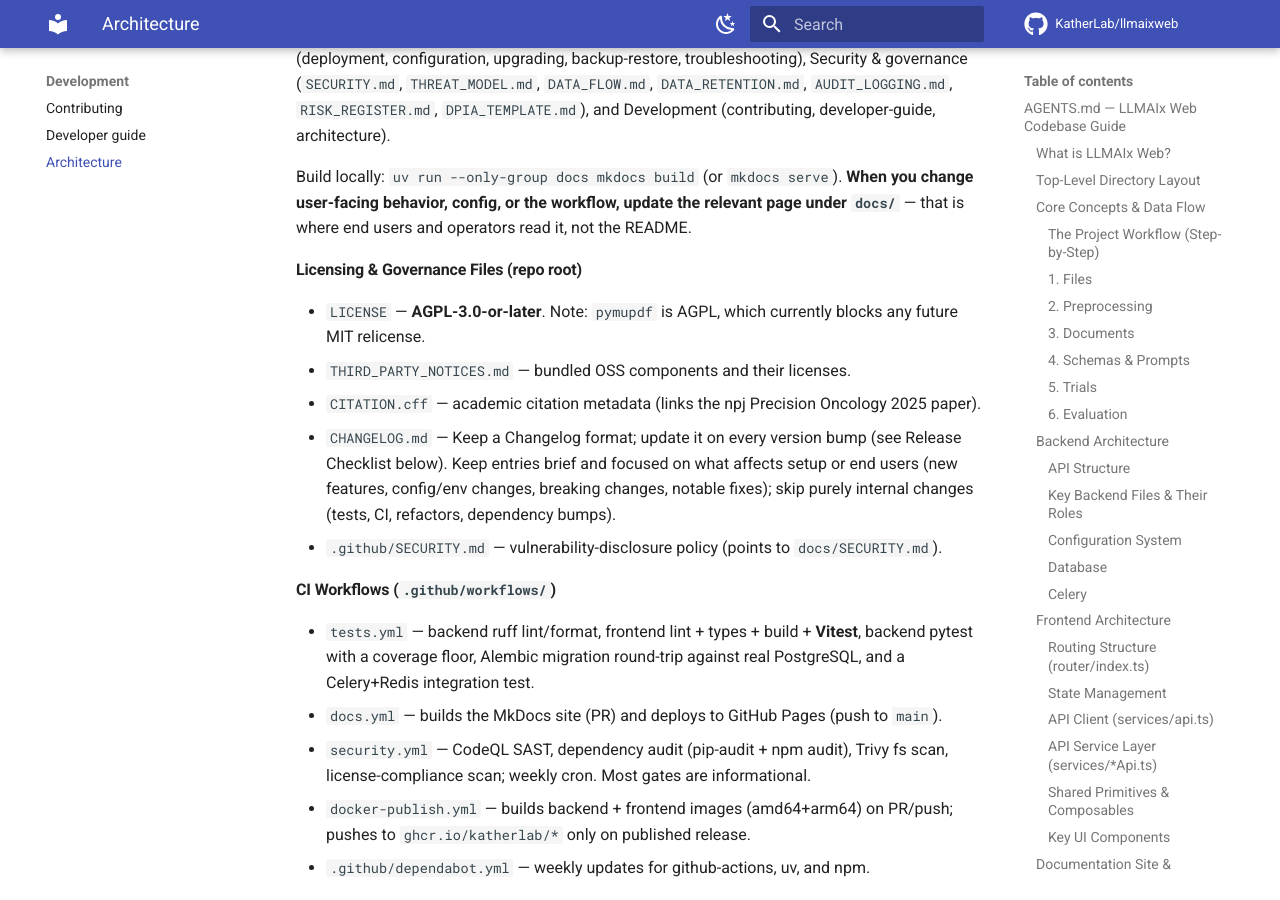
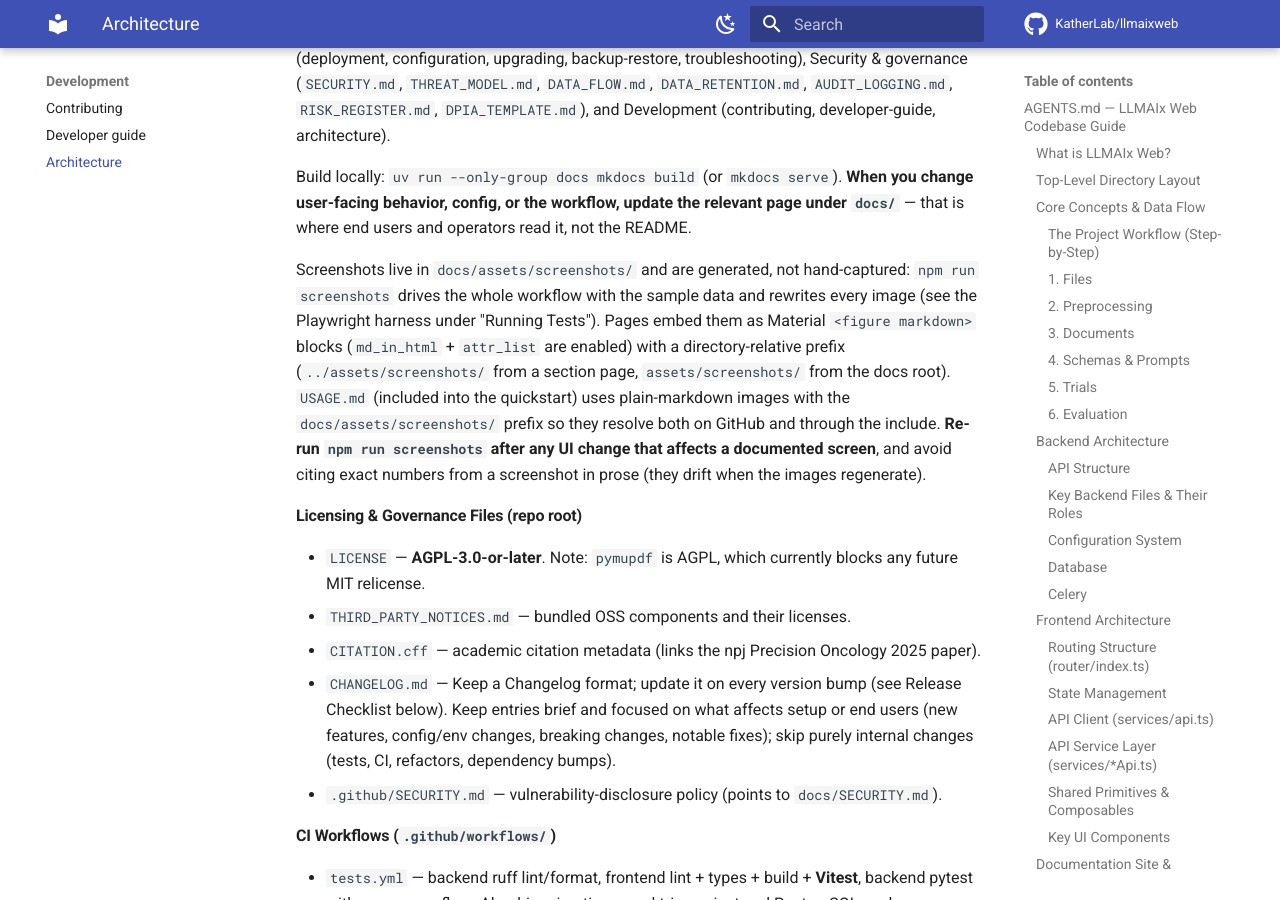
Before and after one commit to KatherLab/llmaixweb, an MkDocs documentation site: the page built from docs/development/architecture.md, in a window 1280 px wide and 900 px high, scrolled down 10823 px. Built offline with MkDocs 1.6.1 and Material for MkDocs 9.7.7, drawn with Linux system fonts in a browser that asks for light colours; comment, search, counter and statistics services are not loaded.

Commit message:
Document docs screenshot workflow in AGENTS.md docs section

```diff
--- a/AGENTS.md
+++ b/AGENTS.md
@@ -305,6 +305,8 @@ The `docs/` tree is organized by nav section: Getting started (installation, qui
 
 Build locally: `uv run --only-group docs mkdocs build` (or `mkdocs serve`). **When you change user-facing behavior, config, or the workflow, update the relevant page under `docs/`** — that is where end users and operators read it, not the README.
 
+Screenshots live in `docs/assets/screenshots/` and are generated, not hand-captured: `npm run screenshots` drives the whole workflow with the sample data and rewrites every image (see the Playwright harness under "Running Tests"). Pages embed them as Material `<figure markdown>` blocks (`md_in_html` + `attr_list` are enabled) with a directory-relative prefix (`../assets/screenshots/` from a section page, `assets/screenshots/` from the docs root). `USAGE.md` (included into the quickstart) uses plain-markdown images with the `docs/assets/screenshots/` prefix so they resolve both on GitHub and through the include. **Re-run `npm run screenshots` after any UI change that affects a documented screen**, and avoid citing exact numbers from a screenshot in prose (they drift when the images regenerate).
+
 ### Licensing & Governance Files (repo root)
 - `LICENSE` — **AGPL-3.0-or-later**. Note: `pymupdf` is AGPL, which currently blocks any future MIT relicense.
 - `THIRD_PARTY_NOTICES.md` — bundled OSS components and their licenses.
```
